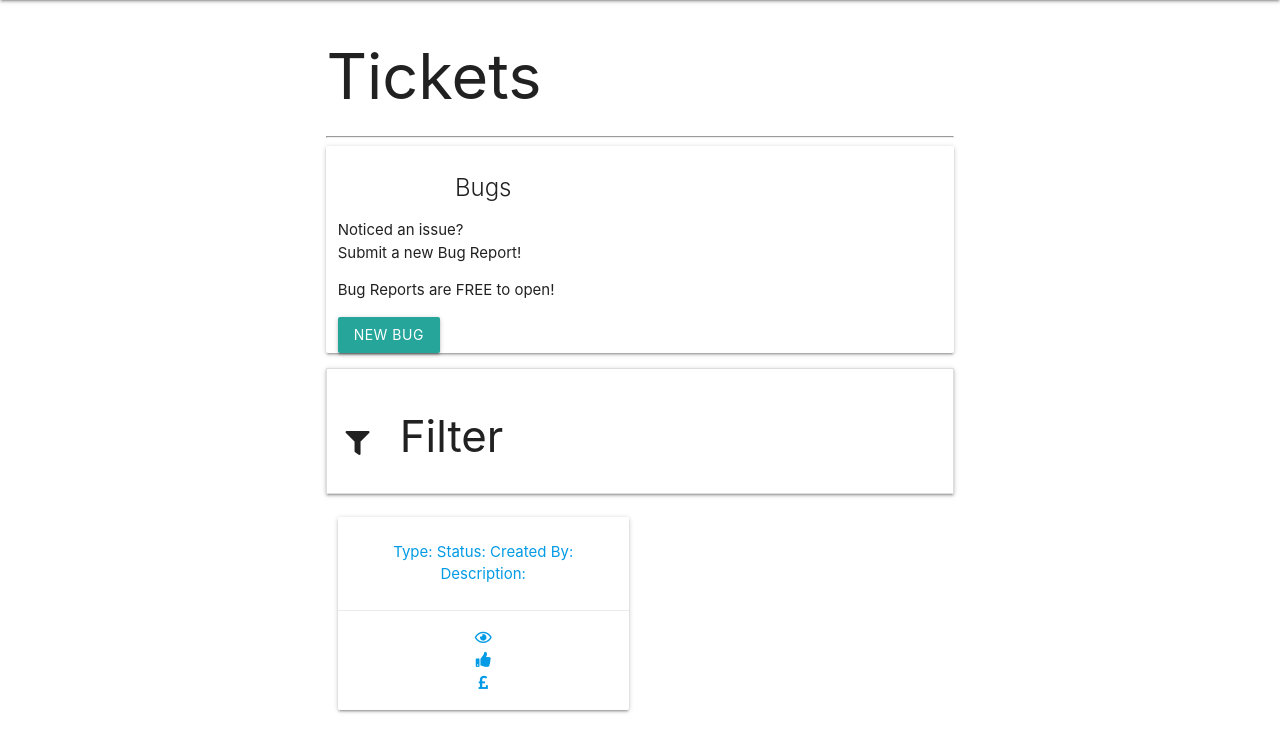
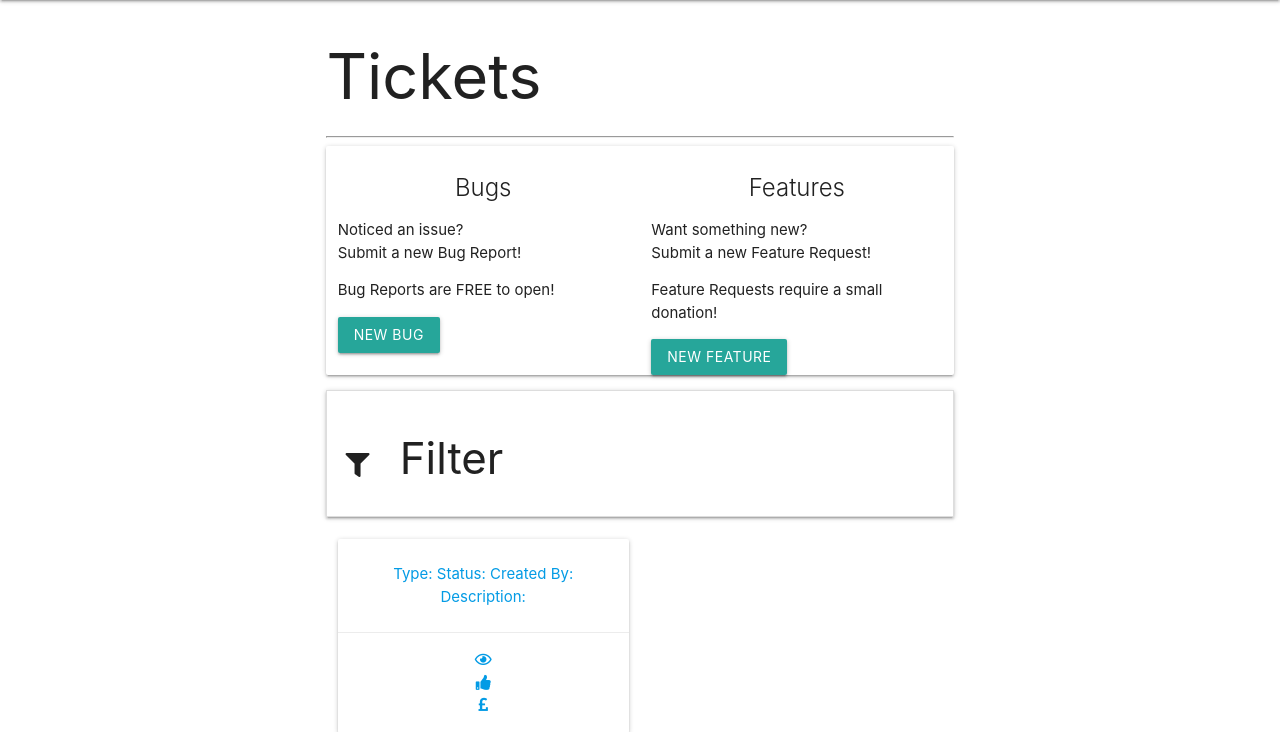
Before and after one commit to hebs87/unicorn-attractor-milestone-four, a Django app: template tickets/templates/all_tickets.html in a window 1280 px wide. Shown: the part 64-796 px from the top of the page. Run offline with Django 3.2, Linux system fonts and the light colour scheme; a user stored in the database is signed in; tables that the repository leaves empty hold one stand-in row (values such as "Sample post"); the template is opened without the code that fills it: most values are stand-ins (such as "Sample title", 1, 10 or a date in 2020); some libraries are stand-ins or nearby versions.

Commit message:
Added New Feature card to all_tickets.html

```diff
--- a/tickets/templates/all_tickets.html
+++ b/tickets/templates/all_tickets.html
@@ -8,6 +8,7 @@
 
 {% block content %}
 
+    {% if user.is_authenticated %}
         <div class="row recipe-card card z-depth-1">
             <!-- Log New Bug-->
             <div class="col s12 m6 ingredients">
@@ -20,11 +21,26 @@
                 <p>
                     Bug Reports are FREE to open!
                 </p>
-            <a href="" class="btn">
+                <a href="" class="btn waves-effect waves-light sm-md-btn">
                     New Bug
                 </a>
             </div>
+            <div class="col s12 m6 ingredients">
+                <h3 class="card-title center-align">Features</h3>
+                <p>
+                    Want something new?
+                    <br>
+                    Submit a new Feature Request!
+                </p>
+                <p>
+                    Feature Requests require a small donation!
+                </p>
+                <a href="" class="btn waves-effect waves-light sm-md-btn">
+                    New Feature
+                </a>
             </div>
+        </div>
+    {% endif %}
 
     <!-- Filter Form -->
     <form id="filter_form" method="POST" action="">
```
Lines whose indentation alone changed are shown as unchanged.
